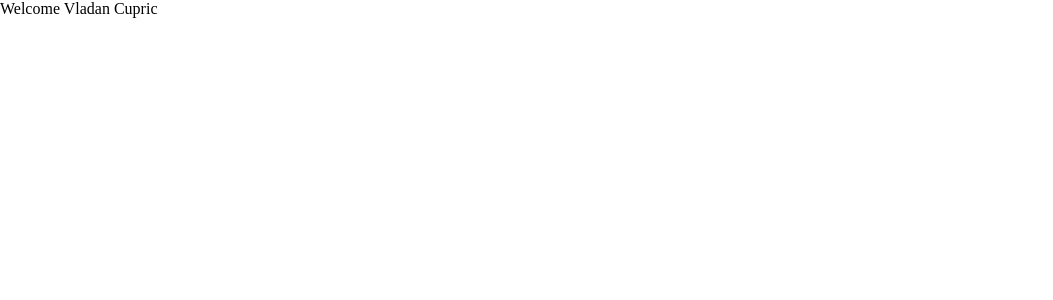
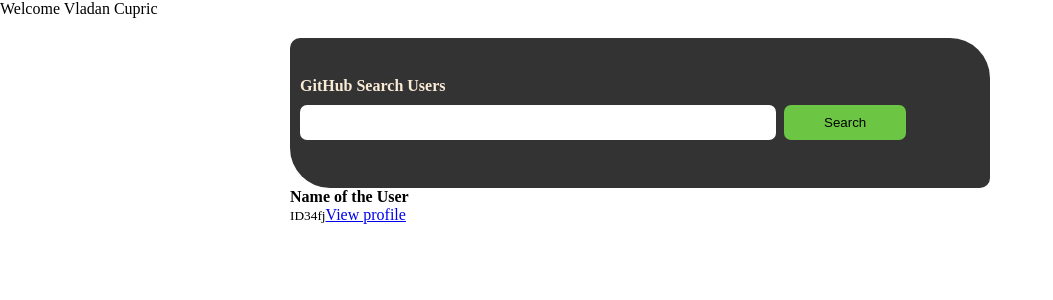
Before and after one commit to VladanStar/GithubFinder, a React (Create React App) app: page / in a window 1280 px wide. Shown: the top 300 px of the page, without its empty margins (0-1053 px from the left). Built offline with nearby package versions, Linux system fonts and the light colour scheme.

Commit message:
Add home.css

```diff
--- a/src/App.js
+++ b/src/App.js
@@ -1,10 +1,12 @@
 
 import './App.css';
+import Home from './components/page/Home/Home';
 
 function App() {
   return (
     <div className="App">
      Welcome Vladan Cupric
+     <Home />
     </div>
   );
 }
--- a/src/components/page/Home/Home.css
+++ b/src/components/page/Home/Home.css
@@ -0,0 +1,38 @@
+.search-form {
+    background: #333;
+    padding: 10px;
+    border-radius: 10px 40px;
+    height: 150px;
+    display: flex;
+    justify-content: center;
+    flex-direction: column;
+    color: antiquewhite;
+}
+.search-form form {
+    margin: 10px 0;
+}
+.search-form input {
+    width: 70%;
+
+}
+.search-form input,
+.search-form button {
+    outline: none;
+    padding: 10px;
+    border-radius: 7px;
+    border: none;
+}
+.search-form button {
+    padding: 10px 40px;
+    background: #6cc644;
+    margin:0 8px ;
+}
+.user{
+    display: flex;
+    flex-direction: row;
+}
+.user-image {
+   width: 20%;
+   border-radius: 10%;
+
+}
```
